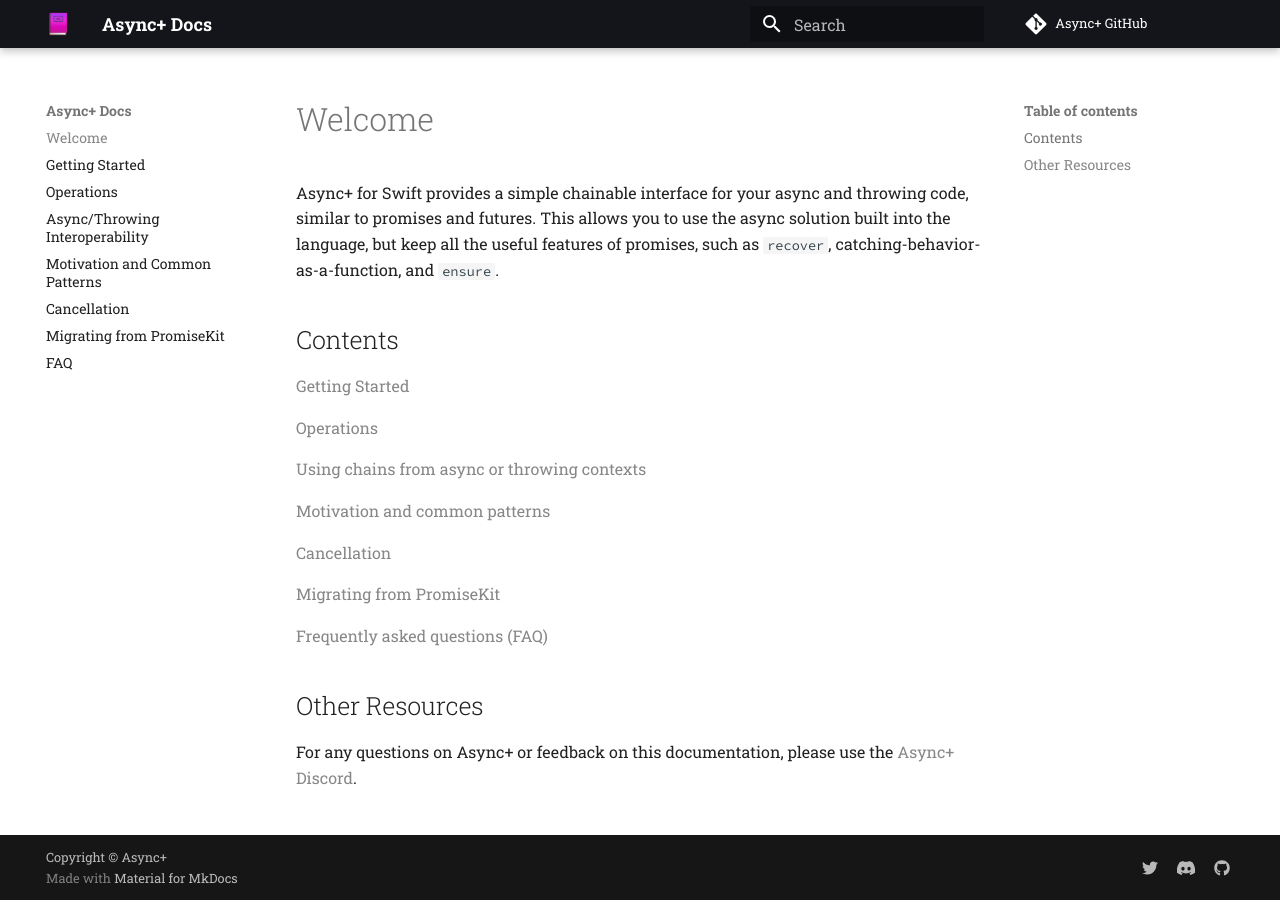
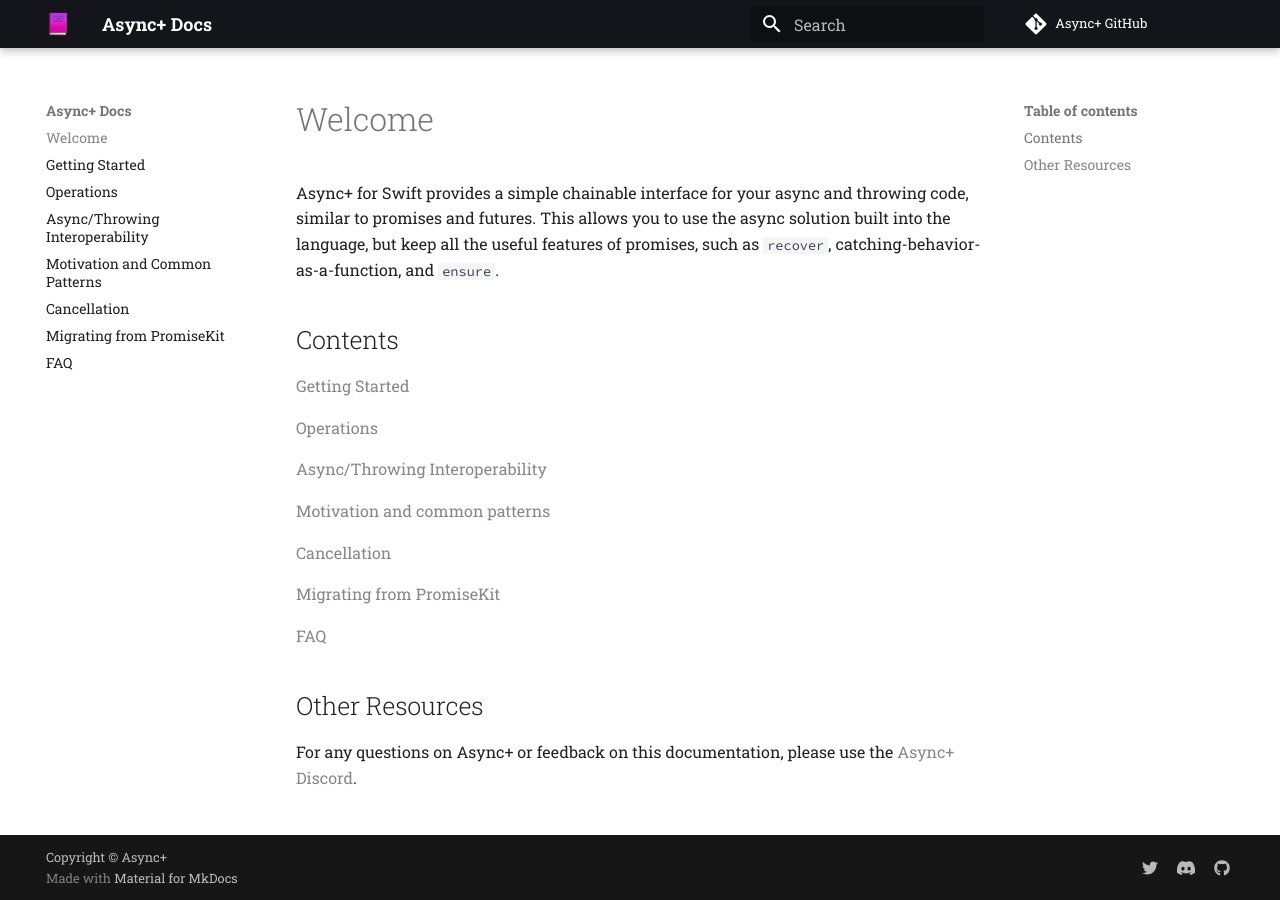
Before and after one commit to async-plus/docs, an MkDocs documentation site: the page built from docs/index.md, in a window 1280 px wide. Built offline with MkDocs 1.6.1 and Material for MkDocs 9.7.7, drawn with Linux system fonts in a browser that asks for light colours; comment, search, counter and statistics services are not loaded.

Commit message:
Update index.md

```diff
--- a/docs/index.md
+++ b/docs/index.md
@@ -10,7 +10,7 @@
 
 [Operations](operations.md)
 
-[Using chains from async or throwing contexts](async-or-throwing-contexts.md)
+[Async/Throwing Interoperability](async-or-throwing-contexts.md)
 
 [Motivation and common patterns](motivation-and-common-patterns.md)
 
@@ -18,7 +18,7 @@
 
 [Migrating from PromiseKit](migrating-from-promisekit.md)
 
-[Frequently asked questions (FAQ)](faq.md)
+[FAQ](faq.md)
 
 
 
```
